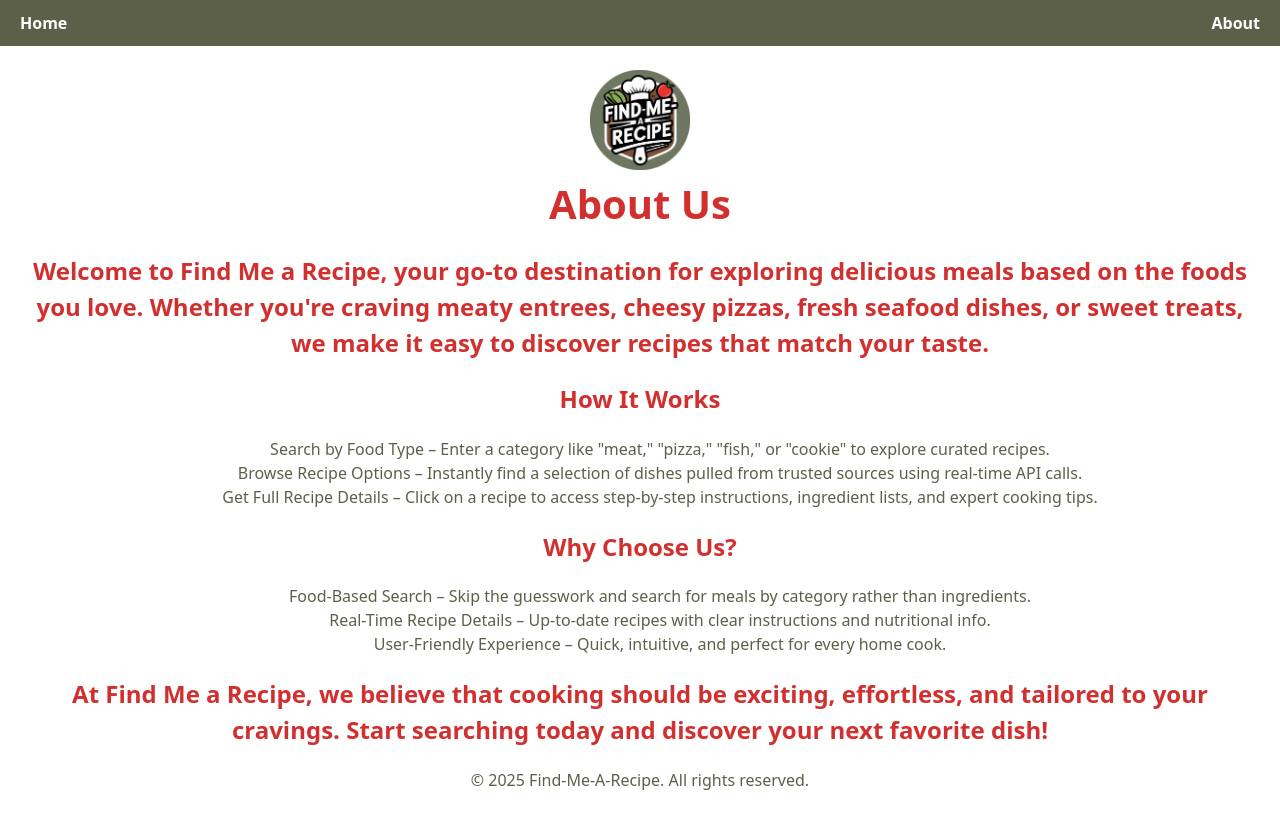
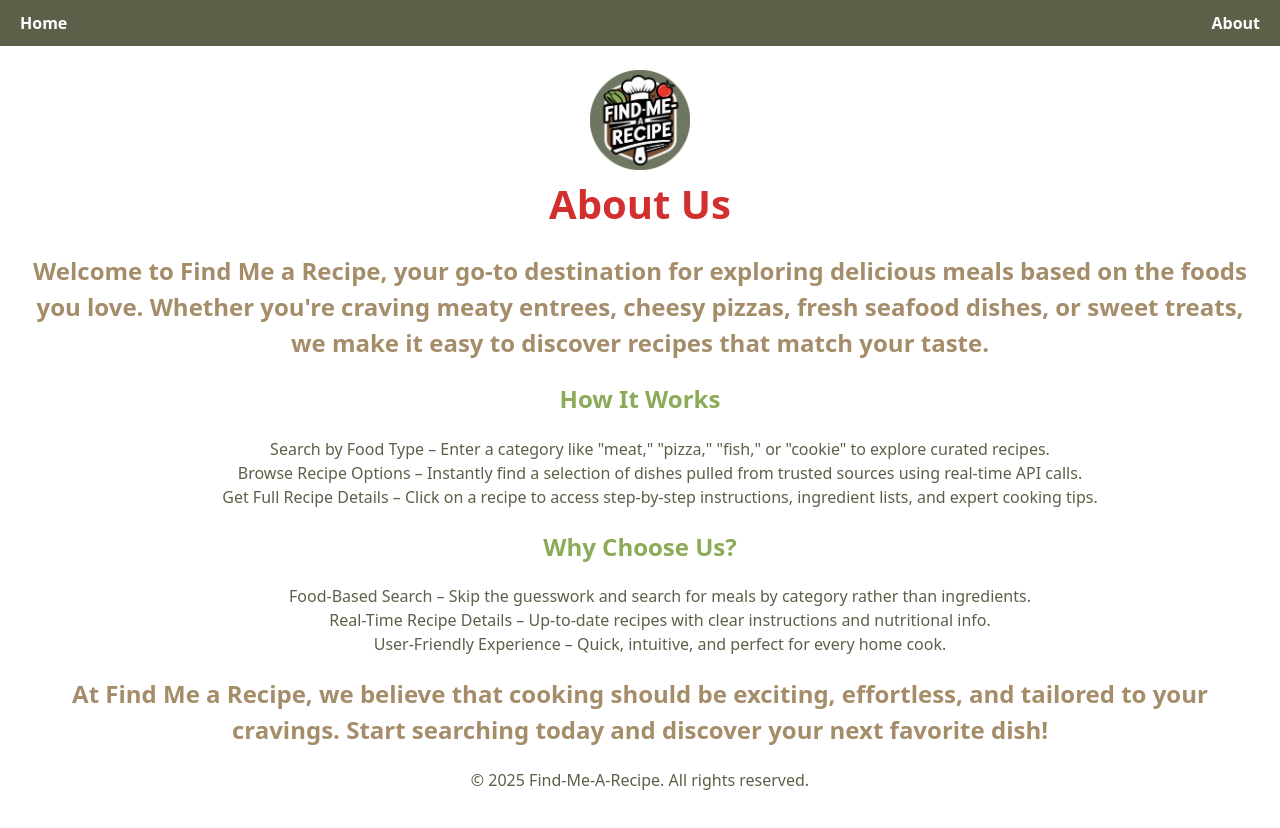
Before and after one commit to PessieM/Find-Me-A-Recipe, a React (Vite) app in the folder react-app/: page /about in a window 1280 px wide. Shown: the top 828 px of the page. Built offline with nearby package versions, Linux system fonts and the light colour scheme.

Commit message:
changing colors

```diff
--- a/react-app/src/AboutUs.jsx
+++ b/react-app/src/AboutUs.jsx
@@ -5,13 +5,13 @@
         <div className={styles.aboutUs}>
         <h1 className={styles.title}>About Us</h1>
         <h2>Welcome to Find Me a Recipe, your go-to destination for exploring delicious meals based on the foods you love. Whether you're craving meaty entrees, cheesy pizzas, fresh seafood dishes, or sweet treats, we make it easy to discover recipes that match your taste.</h2>
-        <h2>How It Works</h2>
+        <h2 className={styles.subtitle}>How It Works</h2>
         <ol>
             <li>Search by Food Type – Enter a category like "meat," "pizza," "fish," or "cookie" to explore curated recipes.</li>
             <li>Browse Recipe Options – Instantly find a selection of dishes pulled from trusted sources using real-time API calls.</li>
             <li>Get Full Recipe Details – Click on a recipe to access step-by-step instructions, ingredient lists, and expert cooking tips.</li>
         </ol>
-        <h2>Why Choose Us?</h2>
+        <h2 className={styles.subtitle}>Why Choose Us?</h2>
         <ul>
             <li>Food-Based Search – Skip the guesswork and search for meals by category rather than ingredients.</li>
             <li>Real-Time Recipe Details – Up-to-date recipes with clear instructions and nutritional info.</li>
--- a/react-app/src/AboutUs.module.css
+++ b/react-app/src/AboutUs.module.css
@@ -10,5 +10,8 @@
     color: var(--red);
 }
 h2{
-    color:var(--red);
+    color:var(--brown);
 }
+.subtitle{
+    color:var(--ltgreen);
+}
--- a/react-app/src/App.css
+++ b/react-app/src/App.css
@@ -5,7 +5,7 @@
   text-align: center;
   --green:#5d6048;;
   --red:#d1302f;;
-  --ltgreen:#3c703a;;
+  --ltgreen:#8bab58;
   --brown: #a58d6a;
 }
 
--- a/react-app/src/Button.module.css
+++ b/react-app/src/Button.module.css
@@ -10,6 +10,7 @@
     font-size: 20px;
     padding: 15px 30px;
     display: block; /* Ensures proper sizing */
+    background-color: var(--brown);
 
 }
 
--- a/react-app/src/Details.module.css
+++ b/react-app/src/Details.module.css
@@ -7,3 +7,6 @@
 p{
     color:var(--green);
 }
+h1{
+    color:var(--brown);
+}
--- a/react-app/src/Header.module.css
+++ b/react-app/src/Header.module.css
@@ -1,8 +1,6 @@
 header {
-    color: var(--blue);
-    position: absolute; /* Makes sure it stays in place */
-    top: 10px; /* Push below the navbar */
+    position: absolute;
+    top: 10px;
     left: 0;
     width: 100%;
-    text-align: center;
   }
--- a/react-app/src/RecipeDetails.jsx
+++ b/react-app/src/RecipeDetails.jsx
@@ -1,7 +1,7 @@
 export default function RecipeDetails({ title, instructions, image, ingredients }) {
     return (
         <div>
-            <h2>{title}</h2>
+            <h1>{title}</h1>
             <img src={image} alt={title} width="30%"/>
             <h3>Ingredients</h3>
             <ul>
--- a/react-app/src/header.jsx
+++ b/react-app/src/header.jsx
@@ -4,7 +4,6 @@
     return (
       <header className={styles.header}>
         <img src="Logo.png" alt="Logo" className={imgStyle.logo}/>
-        {/* <h1>Find-Me-A-Recipe</h1> */}
       </header>
     );
   }
```
